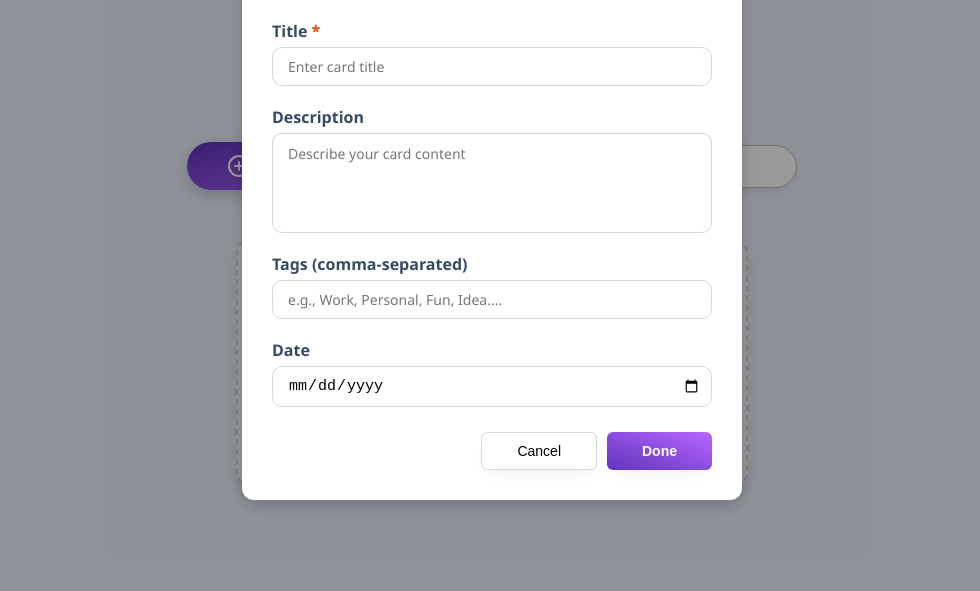
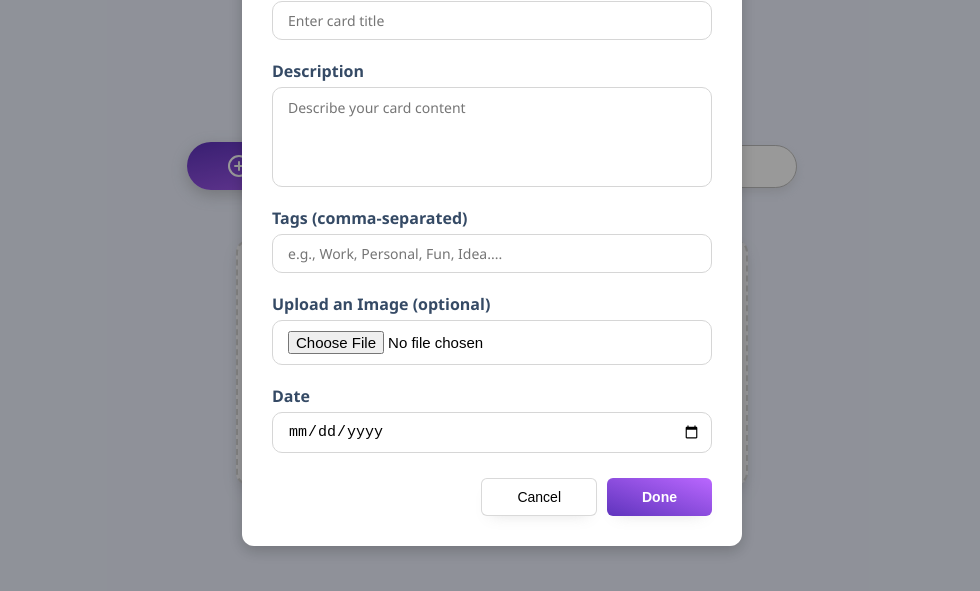
Before and after one commit to Dani-8/Card-Organizer-Pro, a plain HTML site: page index.html in a window 1280 px wide. Shown: the part 209-800 px from the top of the page, without its empty margins (148-1128 px from the left). Drawn offline with Linux system fonts and the light colour scheme.

Commit message:
minor updates

```diff
--- a/assets/files/style.css
+++ b/assets/files/style.css
@@ -217,7 +217,7 @@ body{
     height: 25px;
 }
 .close-modal-btn:hover{
-    background-color: rgb(237, 241, 248);
+    background-color: rgb(239, 246, 255);
     color: black;
     transform: rotate(90deg);
 }
--- a/index.html
+++ b/index.html
@@ -84,6 +84,10 @@
                     <input type="text" id="card-title" placeholder="e.g., Work, Personal, Fun, Idea...." required>
                 </div>
                 <div class="form-element">
+                    <label for="">Upload an Image (optional)</label>
+                    <input type="file" id="image-file-input" accept="image/*">
+                </div>
+                <div class="form-element">
                     <label for="">Date</label>
                     <input type="date" id="card-date">
                 </div>
```
